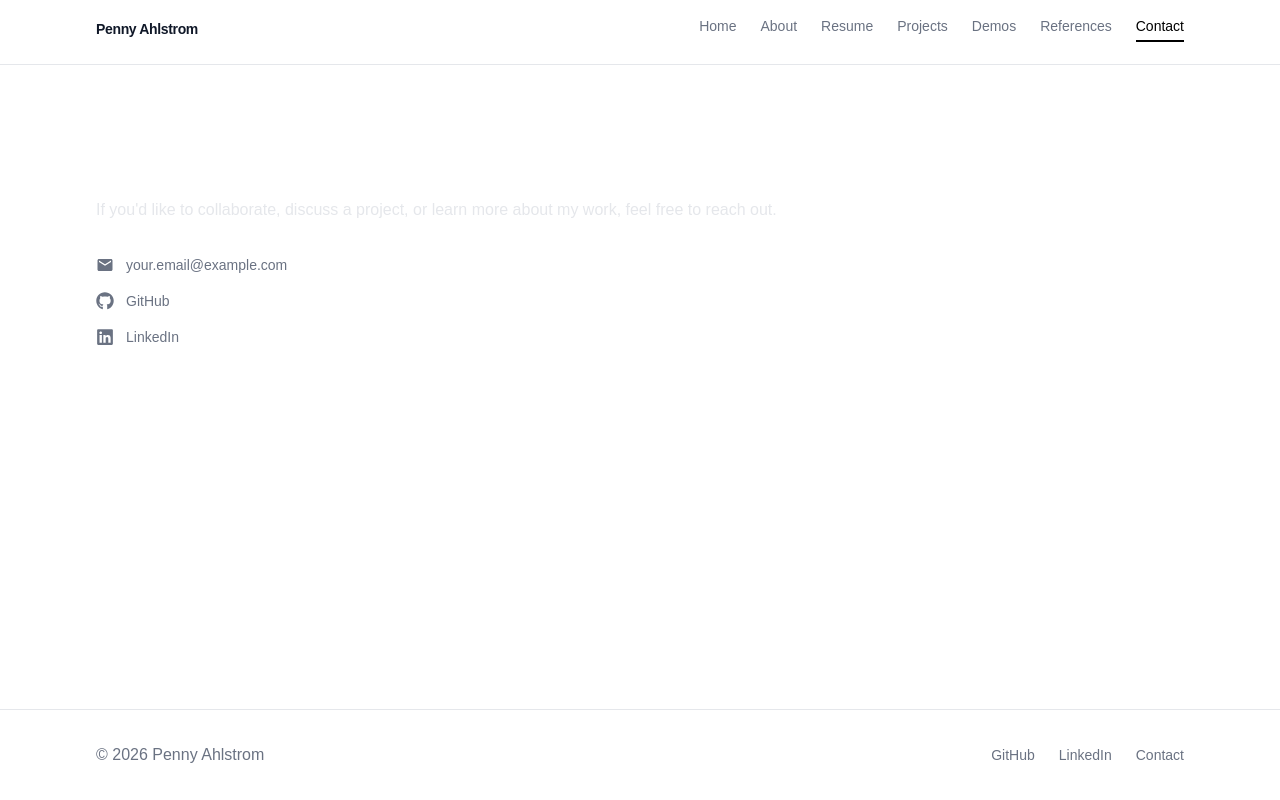
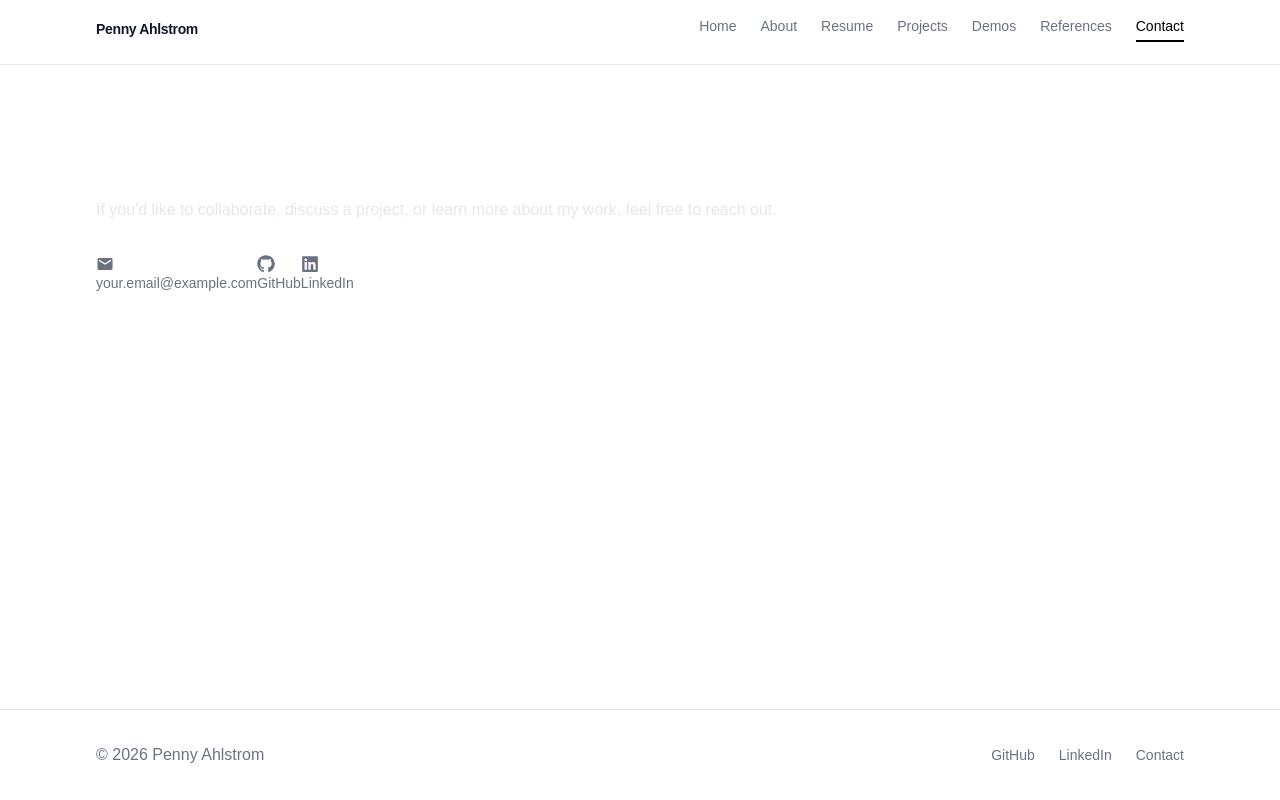
Before and after one commit to PennyAhlstrom/my-portfolio, a Next.js app: page /contact in a window 1280 px wide. Built offline with nearby package versions, Linux system fonts and the light colour scheme.

Commit message:
updated app link hover effect

```diff
--- a/components/ui/AppLink.tsx
+++ b/components/ui/AppLink.tsx
@@ -28,15 +28,26 @@ export default function AppLink({
     muted: "text-sm text-gray-500 hover:text-gray-700",
   }
 
-  const styles = `${variants[variant]} ${className}`
+  // const styles = `${variants[variant]} ${className}` // OG version
   // const styles = `inline-flex items-center group ${variants[variant]} ${className}` // check if this looks nicer
+
+  const styles = `inline-flex items-center transition-colors duration-200 ${variants[variant]} ${className}` // Smoother transitions?
+
+
+  // const content = ( // OG version
+  //   <>
+  //     {children}
+  //     {arrow && <span className="ml-1">→</span>}
+  //   </>
+  // )
 
   const content = (
     <>
-      {children}
+      <span>{children}</span>
       {arrow && <span className="ml-1">→</span>}
     </>
-  )
+  ) // Nicer layout?
+
 
   if (external || newTab) {
     return (
```
